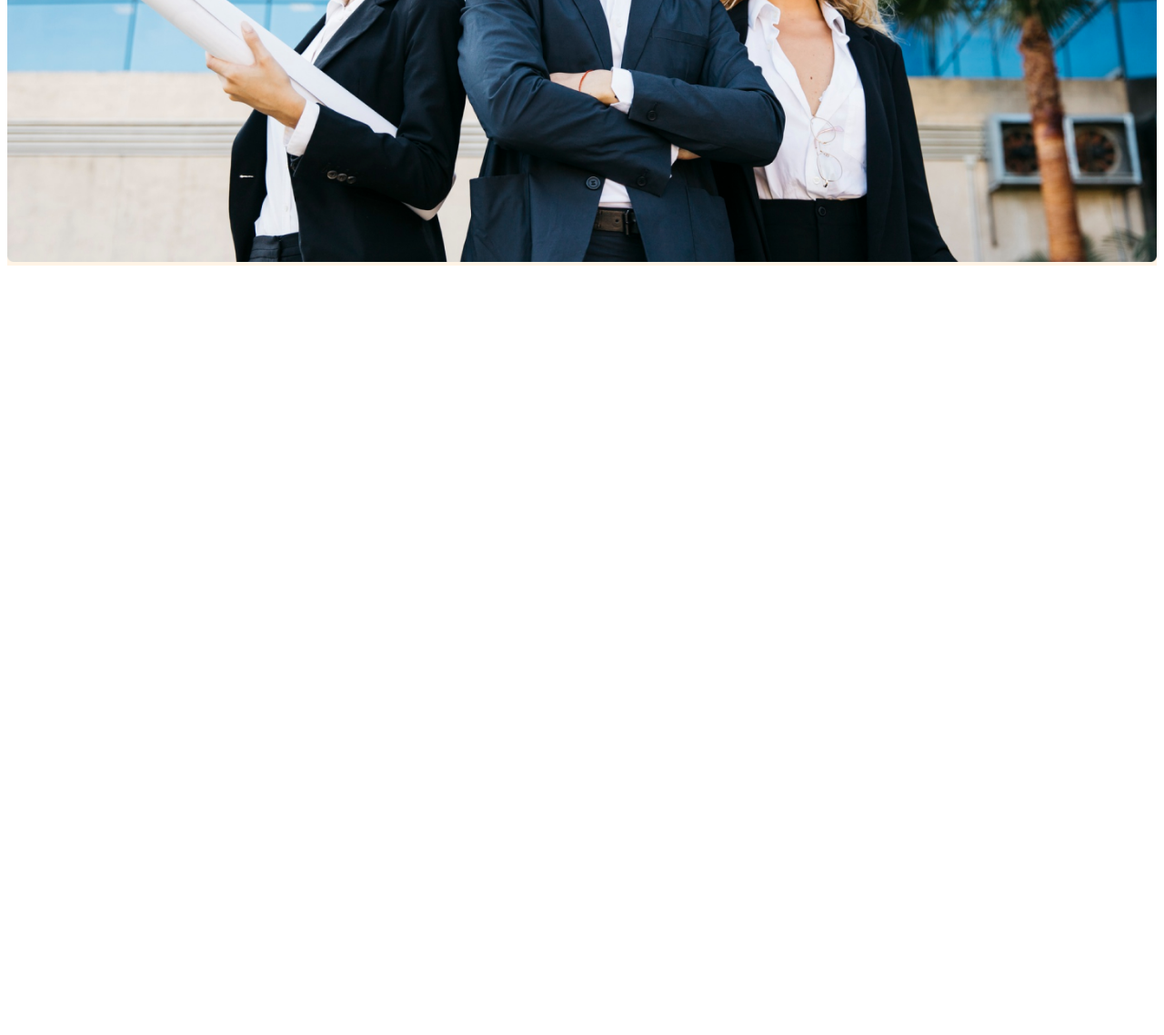
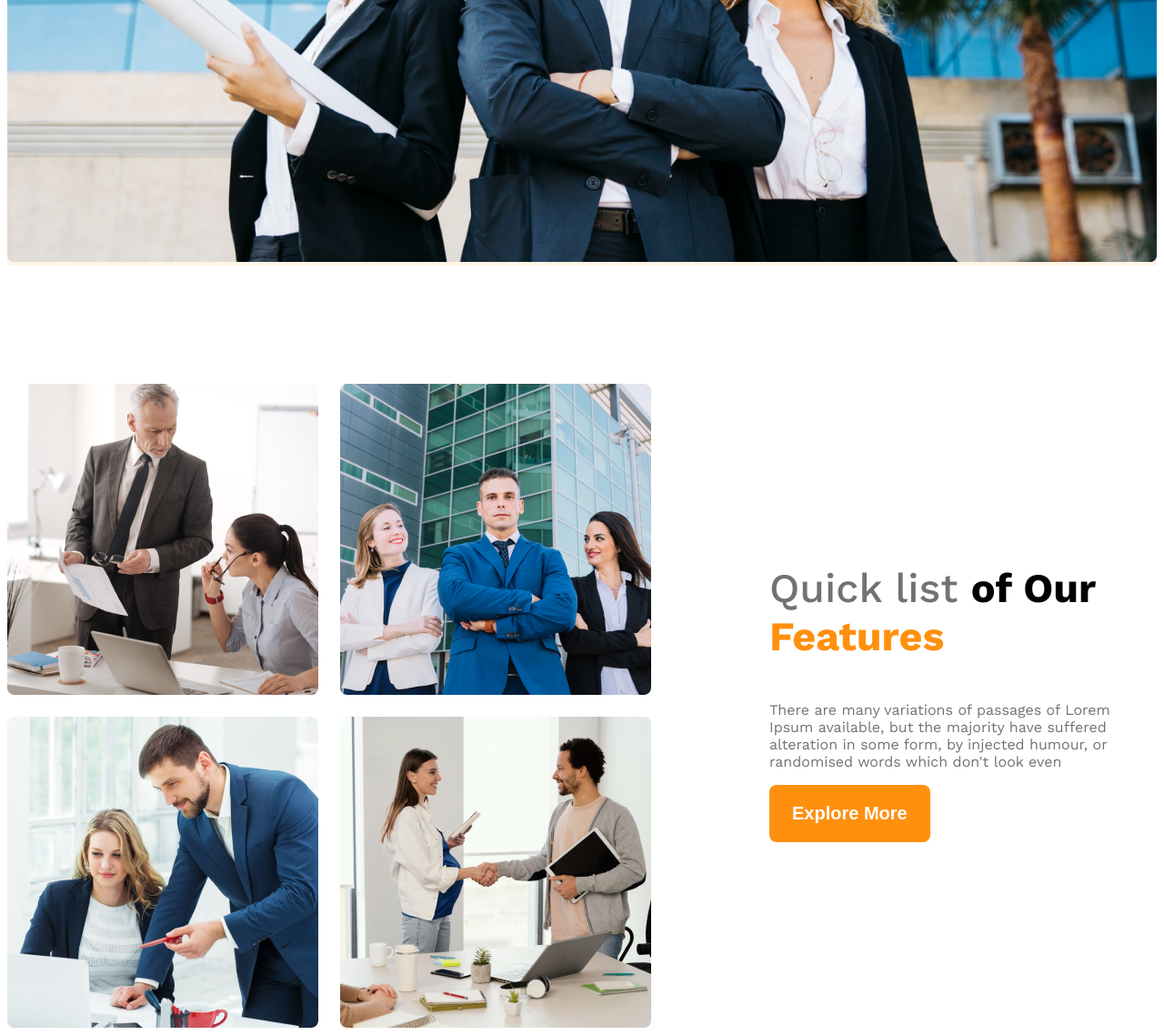
Before and after one commit to Rabiul-Sujon/g3-architects-website, a plain HTML site: page index.html in a window 1280 px wide. Shown: the part 882-2020 px from the top of the page at 91% size. Before the commit the page ends 1182 px from the top, so only its background shows below. Drawn offline with nearby package versions, Linux system fonts and the light colour scheme.

Commit message:
teams section designed and responsiveness

```diff
--- a/index.html
+++ b/index.html
@@ -35,6 +35,20 @@
     </header>
 
     <main>
+        <section class="teams display-flex">
+            <div class="team-img-container">
+                <img src="./images/team1.png" alt="">
+                <img src="./images/team2.png" alt="">
+                <img src="./images/team3.png" alt="">
+                <img src="./images/team4.png" alt="">
+
+            </div>
+            <div class="our-features">
+                <h3 class="feature-title"><span id="quick-list" class="text-light-gray">Quick list </span><span>of Our </span><span class="text-primary">Features</span></h3>
+                <p class="feature-description text-light-gray">There are many variations of passages of Lorem Ipsum available, but the majority have suffered alteration in some form, by injected humour, or randomised words which don't look even</p>
+                <button class="btn-primary">Explore More</button>
+            </div>
+        </section>
 
     </main>
 
--- a/styles/architects.css
+++ b/styles/architects.css
@@ -12,6 +12,9 @@
 /* shared style */
 .display-flex {
     display: flex;
+}
+.text-primary{
+    color: #FF900E;
 }
 /* dark 02 */
 .text-gray{
@@ -33,6 +36,13 @@
     border: none;
     border-radius: 8px;
     margin-bottom: 50px;
+}
+main{
+    max-width: 1440px;
+    margin: 0 auto;
+}
+main > section{
+    margin-top: 130px;
 }
 
 /* header style */
@@ -73,10 +83,48 @@
 .banner-image{
     width: 100%;
 }
+/* feature related style */
+.teams{
+    align-items: center;
+}
+.team-img-container{
+    display: grid;
+    grid-template-columns: repeat(2, 1fr);
+    gap: 24px;
+}
+.our-features{
+    margin-left: 130px;
+    max-width: 530px;
+}
+.feature-title{
+    font-size: 2.8rem;
+}
+#quick-list{
+    font-weight: 500;
+}
 
 /* responsive media query */
 @media screen and (max-width:576px) {
-    .navbar, .nav-links{
+    .navbar,
+    .nav-links,
+    .teams{
         flex-direction: column;
     }
+    .team-img-container{
+        grid-template-columns: repeat(1, 1fr);
+    }
+    .our-features{
+        margin-left: 20px;
+    }
 }
+
+/* medium size devices */
+
+@media screen and (min-width: 576px) and (max-width: 992px){
+    .teams{
+        flex-direction: column;
+    }
+     .our-features{
+        margin: 50px auto;
+    }
+}
```
